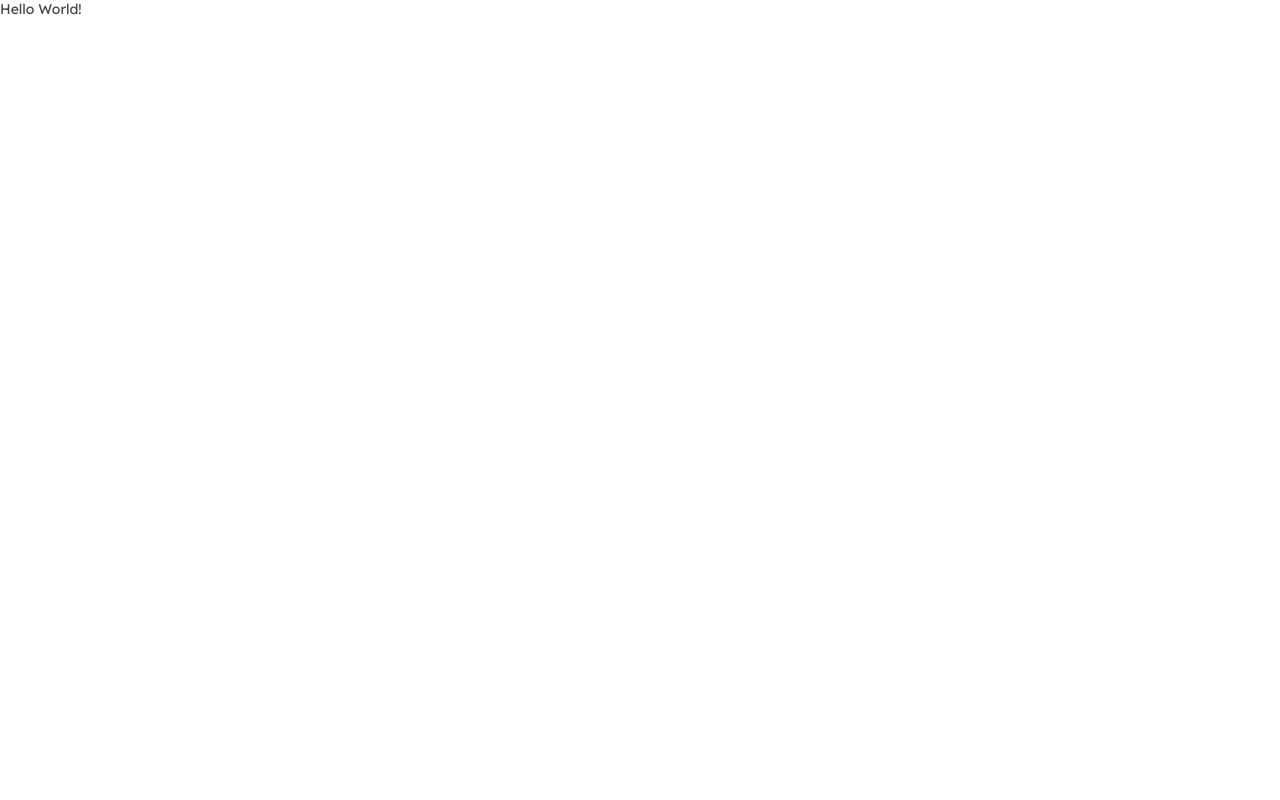
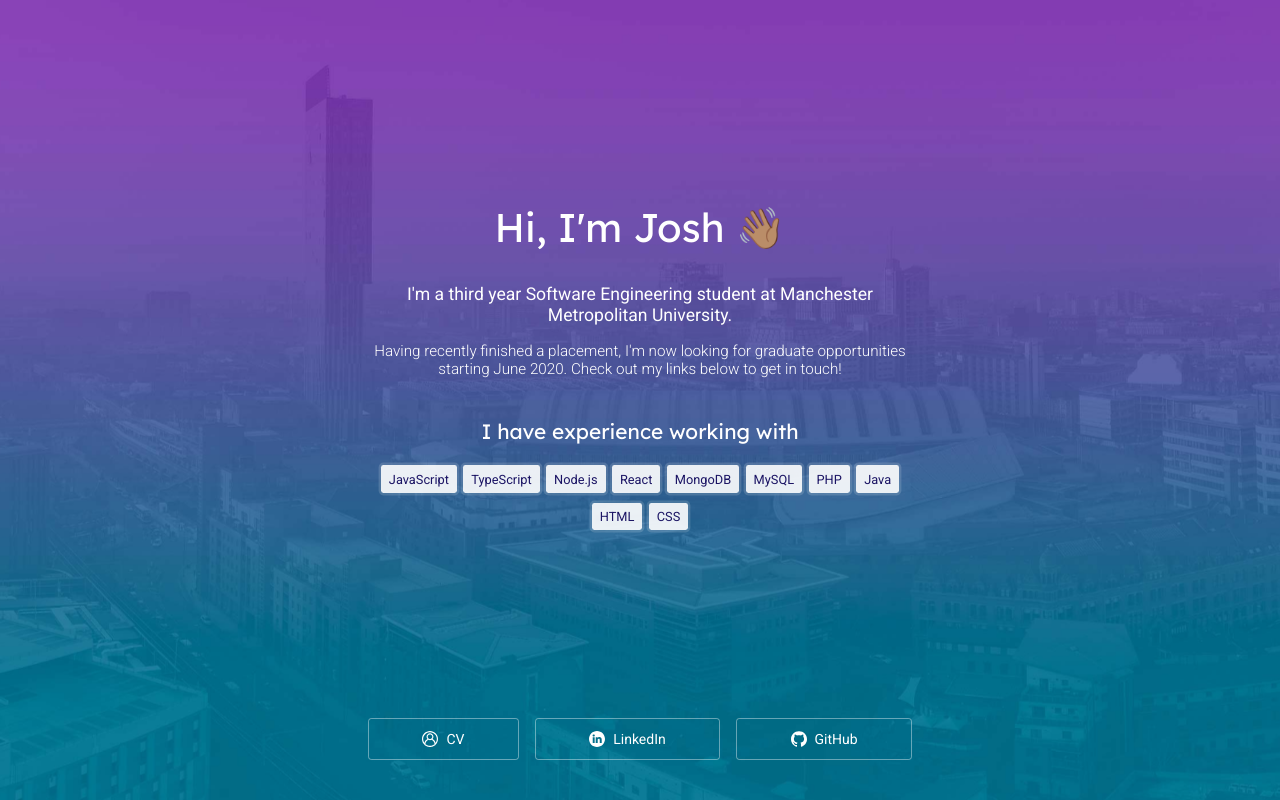
Before and after one commit to joshuamcewen/joshmcewen.io, a React app: page / in a window 1280 px wide. Built offline with nearby package versions, Linux system fonts and the light colour scheme.

Commit message:
Create Hero component

```diff
--- a/package.json
+++ b/package.json
@@ -14,8 +14,10 @@
     "@babel/preset-env": "^7.7.4",
     "@babel/preset-react": "^7.7.4",
     "babel-loader": "^8.0.6",
+    "copy-webpack-plugin": "^5.0.5",
     "eslint": "^6.7.1",
     "eslint-plugin-react": "^7.16.0",
+    "file-loader": "^5.0.2",
     "html-webpack-plugin": "^3.2.0",
     "prettier": "^1.19.1",
     "webpack": "^4.41.2",
@@ -23,6 +25,7 @@
     "webpack-dev-server": "^3.9.0"
   },
   "dependencies": {
+    "color": "^3.1.2",
     "prop-types": "^15.7.2",
     "react": "^16.12.0",
     "react-dom": "^16.12.0",
--- a/src/components/App/App.js
+++ b/src/components/App/App.js
@@ -1,7 +1,12 @@
 import React from 'react';
 import styles from './App.styles';
 import withStyles from 'react-jss';
+import { Hero } from '../Hero';
 
-const App = () => <div>Hello World!</div>;
+const App = () => (
+    <>
+        <Hero />
+    </>
+);
 
 export default withStyles(styles)(App);
--- a/src/components/App/App.styles.js
+++ b/src/components/App/App.styles.js
@@ -1,11 +1,15 @@
 export default {
     '@global': {
         body: {
-            fontFamily: 'Lexend Deca, sans-serif',
+            fontFamily: 'Roboto, sans-serif',
             margin: '0',
             padding: '0',
             color: '#444',
             fontSize: '14px'
+        },
+        'h1, h2, h3': {
+            fontFamily: 'Lexend Deca, sans-serif',
+            fontWeight: '400'
         }
     }
 };
--- /dev/null
+++ b/src/components/Hero/Hero.js
@@ -0,0 +1,76 @@
+import React from 'react';
+import styles from './Hero.styles';
+import withStyles from 'react-jss';
+import PropTypes from 'prop-types';
+import linkedin from '../../assets/linkedin.svg';
+import github from '../../assets/github.svg';
+import cv from '../../assets/cv.svg';
+
+const Hero = ({ classes }) => (
+    <div className={classes.hero}>
+        <div className={classes.container}>
+            <div className={classes.hello}>
+                <h1 className={classes.header}>Hi, I&apos;m Josh 👋🏽</h1>
+                <p className={classes.introduction}>
+                    I&apos;m a third year Software Engineering student at
+                    Manchester Metropolitan University.
+                </p>
+                <p className={classes.smallprint}>
+                    Having recently finished a placement, I&apos;m now looking
+                    for graduate opportunities starting June 2020. Check out my
+                    links below to get in touch!
+                </p>
+                <h2 className={classes.skillsHeader}>
+                    I have experience working with
+                </h2>
+                <div className={classes.skills}>
+                    <span className={classes.skill}>JavaScript</span>
+                    <span className={classes.skill}>TypeScript</span>
+                    <span className={classes.skill}>Node.js</span>
+                    <span className={classes.skill}>React</span>
+                    <span className={classes.skill}>MongoDB</span>
+                    <span className={classes.skill}>MySQL</span>
+                    <span className={classes.skill}>PHP</span>
+                    <span className={classes.skill}>Java</span>
+                    <span className={classes.skill}>HTML</span>
+                    <span className={classes.skill}>CSS</span>
+                </div>
+            </div>
+            <div className={classes.links}>
+                <a
+                    className={classes.link}
+                    target="_blank"
+                    rel="noopener noreferrer"
+                    href="https://storage.googleapis.com/joshmcewenio/CV.pdf"
+                >
+                    <img src={cv} alt="CV" />
+                    CV
+                </a>
+                <a
+                    className={classes.link}
+                    target="_blank"
+                    rel="noopener noreferrer"
+                    href="https://www.linkedin.com/in/joshua-mcewen"
+                >
+                    <img src={linkedin} alt="LinkedIn" />
+                    LinkedIn
+                </a>
+                <a
+                    className={classes.link}
+                    target="_blank"
+                    rel="noopener noreferrer"
+                    href="https://github.com/joshuamcewen"
+                >
+                    <img src={github} alt="GitHub" />
+                    GitHub
+                </a>
+            </div>
+        </div>
+    </div>
+);
+
+Hero.propTypes = {
+    classes: PropTypes.object
+};
+
+export default withStyles(styles)(Hero);
--- /dev/null
+++ b/src/components/Hero/Hero.styles.js
@@ -0,0 +1,131 @@
+import hero from '../../assets/hero.jpg';
+import Color from 'color';
+
+export default {
+    hero: {
+        composes: 'Hero',
+        minHeight: '100vh',
+        width: '100vw',
+        backgroundSize: 'cover',
+        display: 'flex',
+        justifyContent: 'center',
+        alignItems: 'stretch',
+        position: 'relative',
+        overflow: 'hidden',
+
+        '&:before': {
+            content: '""',
+            position: 'absolute',
+            height: '100%',
+            width: '100%',
+            backgroundAttachment: 'fixed',
+            backgroundColor: '#F2F2F2',
+            backgroundImage: `url(${hero})`,
+            backgroundSize: 'cover',
+            zIndex: '-1',
+            animation: '$zoomin 50s 1'
+        }
+    },
+    '@keyframes zoomin': {
+        from: {
+            transform: 'scale(1)'
+        },
+        to: {
+            transform: 'scale(1.3)'
+        }
+    },
+    container: {
+        composes: 'Hero__container',
+        width: '100%',
+        maxWidth: '35rem',
+        color: '#fff',
+        padding: '0 2rem',
+        display: 'flex',
+        flexDirection: 'column',
+        justifyContent: 'space-between',
+        alignItems: 'center',
+        textAlign: 'center'
+    },
+    hello: {
+        composes: 'Hero__hello',
+        display: 'flex',
+        flexGrow: '1',
+        flexDirection: 'column',
+        justifyContent: 'center'
+    },
+    header: {
+        composes: 'Hero__header',
+        fontSize: '2.5rem',
+        marginBottom: '2rem'
+    },
+    skillsHeader: {
+        composes: 'Hero__skillsHeader',
+        fontSize: '1.3rem',
+        marginBottom: '1rem',
+        marginTop: '2rem'
+    },
+    introduction: {
+        composes: 'Hero__introduction',
+        lineHeight: '1.2',
+        color: '#fff',
+        fontSize: '1.1rem',
+        margin: '0 0 1rem'
+    },
+    smallprint: {
+        composes: 'Hero__smallprint',
+        fontWeight: '300',
+        lineHeight: '1.2',
+        color: '#fff',
+        fontSize: '0.95rem',
+        margin: '0 0 0.5rem'
+    },
+    skills: {
+        composes: 'Hero__skills',
+        display: 'flex',
+        flexWrap: 'wrap',
+        justifyContent: 'center'
+    },
+    skill: {
+        composes: 'Hero__skill',
+        padding: '0.4rem 0.5rem',
+        margin: '0.3rem 0.2rem',
+        fontSize: '0.8rem',
+        backgroundColor: 'rgba(255,255,255,0.9)',
+        color: '#1B1464',
+        boxShadow: `0 0 0 0.15rem ${Color('#fff').fade(0.85)}`,
+        borderRadius: '0.15rem'
+    },
+    links: {
+        composes: 'Hero__links',
+        padding: '0 0 2rem',
+        display: 'flex',
+        width: '100%',
+        flexBasis: '0',
+    },
+    link: {
+        composes: 'Hero__link',
+        textDecoration: 'none',
+        padding: '0.75rem 1rem',
+        color: '#fff',
+        border: '1px solid rgba(255,255,255,0.4)',
+        flexGrow: '1',
+        borderRadius: '0.2rem',
+        margin: '0.5rem',
+        display: 'flex',
+        justifyContent: 'center',
+        alignItems: 'center',
+
+        '& img': {
+            width: '1rem',
+            height: '1rem',
+            marginRight: '0.5rem'
+        },
+
+        '&:hover': {
+            transition: '150ms linear all',
+            backgroundColor: 'rgba(0,0,0,0.8)',
+            boxShadow: '0 0 0 0.2rem rgba(0,0,0,0.3)',
+            border: '1px solid transparent'
+        }
+    }
+};
--- /dev/null
+++ b/src/components/Hero/index.js
@@ -0,0 +1 @@
+export { default as Hero } from './Hero';
--- a/src/components/index.js
+++ b/src/components/index.js
@@ -1 +1,2 @@
 export { App } from './App';
+export { Hero } from './Hero';
--- a/src/template.html
+++ b/src/template.html
@@ -7,8 +7,9 @@
 
         <title>Josh McEwen — Manchester, UK</title>
 
+        <link rel="icon" type="image/x-icon" href="favicon.ico" />
         <link
-            href="https://fonts.googleapis.com/css?family=Lexend+Deca:400,700&display=swap"
+            href="https://fonts.googleapis.com/css?family=Lexend+Deca|Roboto:300,400,700&display=swap"
             rel="stylesheet"
         />
     </head>
--- a/webpack.config.js
+++ b/webpack.config.js
@@ -1,5 +1,6 @@
 const path = require('path');
 const HtmlWebpackPlugin = require('html-webpack-plugin');
+const CopyPlugin = require('copy-webpack-plugin');
 
 module.exports = {
     entry: './src/index.js',
@@ -15,6 +16,14 @@ module.exports = {
                 use: {
                     loader: 'babel-loader'
                 }
+            },
+            {
+                test: /\.(png|jpe?g|gif|svg)$/i,
+                use: [
+                    {
+                        loader: 'file-loader'
+                    }
+                ]
             }
         ]
     },
@@ -24,6 +33,9 @@ module.exports = {
     plugins: [
         new HtmlWebpackPlugin({
             template: './src/template.html'
-        })
+        }),
+        new CopyPlugin([
+            { from: './src/assets/favicon.ico', to: 'favicon.ico' },
+        ])
     ]
 };
```
Also changed, not shown: src/assets/cv.svg (added), src/assets/favicon.ico (added), src/assets/github.svg (added), src/assets/hero.jpg (added), src/assets/linkedin.svg (added), 2 other files.
